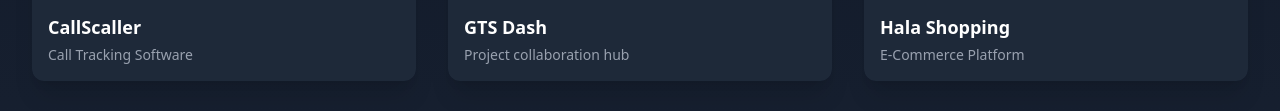
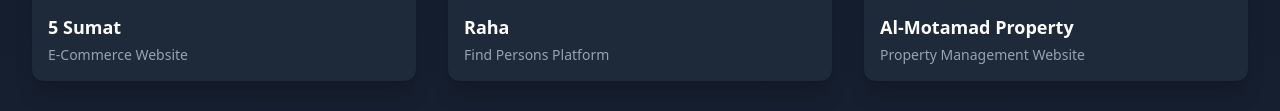
Before and after one commit to anasshahzad0175/anasshahzad0175.github.io, a plain HTML site: page index.html in a window 1280 px wide. Shown: the part 2806-2917 px from the top of the page. Drawn offline with nearby package versions, Linux system fonts and the light colour scheme.

Commit message:
Add Projects

```diff
--- a/index.html
+++ b/index.html
@@ -336,12 +336,12 @@
             </div>
             <div class="w-full grid grid-cols-1 md:grid-cols-2 lg:grid-cols-3 gap-6 md:gap-8">
                 <div class="group relative overflow-hidden rounded-xl shadow-xl transition-all duration-300 hover:shadow-2xl hover:-translate-y-1">
-                    <a href="https://callscaler.com/" target="_blank" class="block h-full">
+                    <a href="https://5sumat.com/" target="_blank" class="block h-full">
                         <div class="relative w-full h-60 overflow-hidden">
-                            <img src="img/CS.png" alt="CallScaller Project" class="w-full h-full object-cover transition-transform duration-500 group-hover:scale-105">
+                            <img src="img/CS.png" alt="5Sumat Project" class="w-full h-full object-cover transition-transform duration-500 group-hover:scale-105">
                             <div class="absolute inset-0 bg-gradient-to-t from-black/90 via-black/60 to-transparent opacity-0 group-hover:opacity-100 transition-opacity duration-300 flex flex-col justify-end p-6">
-                                <h3 class="text-xl font-semibold text-white mb-2">CallScaller</h3>
-                                <p class="text-sm text-gray-300 mb-4">Call Tracking Software</p>
+                                <h3 class="text-xl font-semibold text-white mb-2">5 Sumat</h3>
+                                <p class="text-sm text-gray-300 mb-4">E-Commerce Website</p>
                                 <div class="flex justify-end">
                                  <span class="inline-flex items-center text-cyan-400 group-hover:text-cyan-300 transition text-sm">
                                     View Project
@@ -353,18 +353,18 @@
                             </div>
                         </div>
                         <div class="bg-gray-800 p-4 border-t-0 rounded-b-xl">
-                            <h3 class="text-lg font-semibold text-white">CallScaller</h3>
-                            <p class="text-sm text-gray-400 mt-1">Call Tracking Software</p>
+                            <h3 class="text-lg font-semibold text-white">5 Sumat</h3>
+                            <p class="text-sm text-gray-400 mt-1">E-Commerce Website</p>
                         </div>
                     </a>
                 </div>
                 <div class="group relative overflow-hidden rounded-xl shadow-xl transition-all duration-300 hover:shadow-2xl hover:-translate-y-1">
-                    <a href="https://gts.ai/" target="_blank" class="block h-full">
+                    <a href="https://rahahome.com.kw/" target="_blank" class="block h-full">
                         <div class="relative w-full h-60 overflow-hidden">
                             <img src="./img/5.png" alt="GTS Dash" class="w-full h-full object-cover transition-transform duration-500 group-hover:scale-105">
                             <div class="absolute inset-0 bg-gradient-to-t from-black/90 via-black/60 to-transparent opacity-0 group-hover:opacity-100 transition-opacity duration-300 flex flex-col justify-end p-6">
-                                <h3 class="text-xl font-semibold text-white mb-2">GTS Dash</h3>
-                                <p class="text-sm text-gray-300 mb-4">Project collaboration hub</p>
+                                <h3 class="text-xl font-semibold text-white mb-2">Raha</h3>
+                                <p class="text-sm text-gray-300 mb-4">Find Persons Platform</p>
                                 <div class="flex justify-end">
                                  <span class="inline-flex items-center text-cyan-400 group-hover:text-cyan-300 transition text-sm">
                                     View Project
@@ -376,18 +376,18 @@
                             </div>
                         </div>
                         <div class="bg-gray-800 p-4 border-t-0 rounded-b-xl">
-                            <h3 class="text-lg font-semibold text-white">GTS Dash</h3>
-                            <p class="text-sm text-gray-400 mt-1">Project collaboration hub</p>
+                            <h3 class="text-lg font-semibold text-white">Raha</h3>
+                            <p class="text-sm text-gray-400 mt-1">Find Persons Platform</p>
                         </div>
                     </a>
                 </div>
                 <div class="group relative overflow-hidden rounded-xl shadow-xl transition-all duration-300 hover:shadow-2xl hover:-translate-y-1">
-                    <a href="https://halashopping.com/" target="_blank" class="block h-full">
+                    <a href="https://mw-mena.com/" target="_blank" class="block h-full">
                         <div class="relative w-full h-60 overflow-hidden">
-                            <img src="./img/7.png" alt="Hala Shopping" class="w-full h-full object-cover transition-transform duration-500 group-hover:scale-105">
+                            <img src="./img/7.png" alt="Al-Motamad Property" class="w-full h-full object-cover transition-transform duration-500 group-hover:scale-105">
                             <div class="absolute inset-0 bg-gradient-to-t from-black/90 via-black/60 to-transparent opacity-0 group-hover:opacity-100 transition-opacity duration-300 flex flex-col justify-end p-6">
-                                <h3 class="text-xl font-semibold text-white mb-2">Hala Shopping</h3>
-                                <p class="text-sm text-gray-300 mb-4">E-Commerce Platform</p>
+                                <h3 class="text-xl font-semibold text-white mb-2">Al-Motamad Property</h3>
+                                <p class="text-sm text-gray-300 mb-4">Property Management Website</p>
                                 <div class="flex justify-end">
                                  <span class="inline-flex items-center text-cyan-400 group-hover:text-cyan-300 transition text-sm">
                                     View Project
@@ -399,8 +399,8 @@
                             </div>
                         </div>
                         <div class="bg-gray-800 p-4 border-t-0 rounded-b-xl">
-                            <h3 class="text-lg font-semibold text-white">Hala Shopping</h3>
-                            <p class="text-sm text-gray-400 mt-1">E-Commerce Platform</p>
+                            <h3 class="text-lg font-semibold text-white">Al-Motamad Property</h3>
+                            <p class="text-sm text-gray-400 mt-1">Property Management Website</p>
                         </div>
                     </a>
                 </div>
```
Also changed, not shown: img/CS.png, 3 other files.
